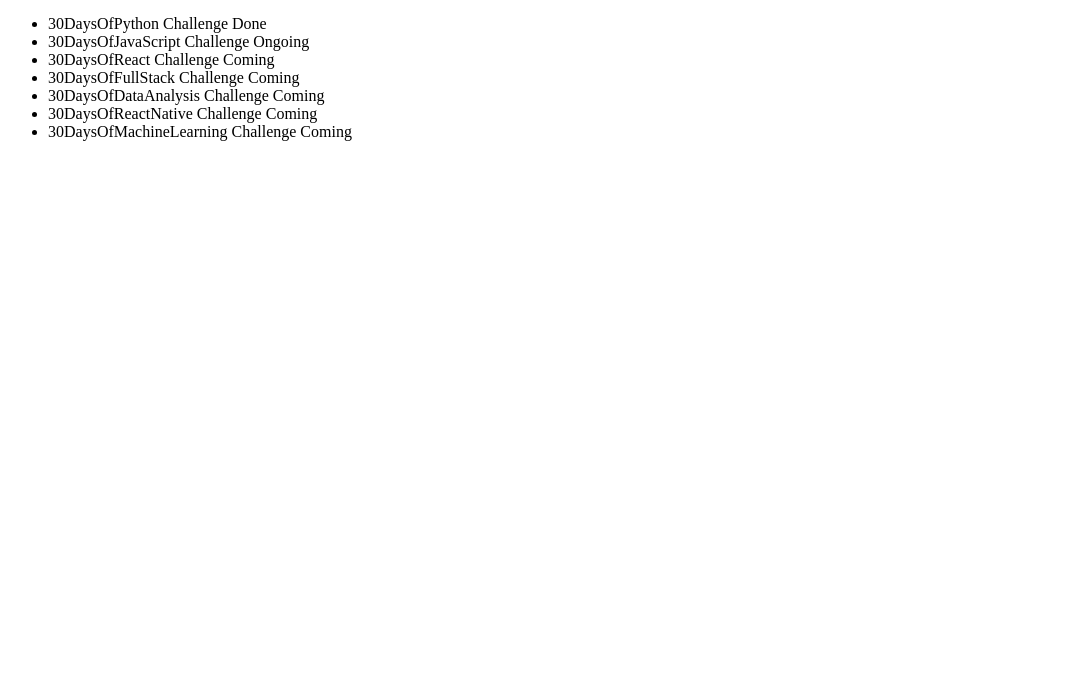
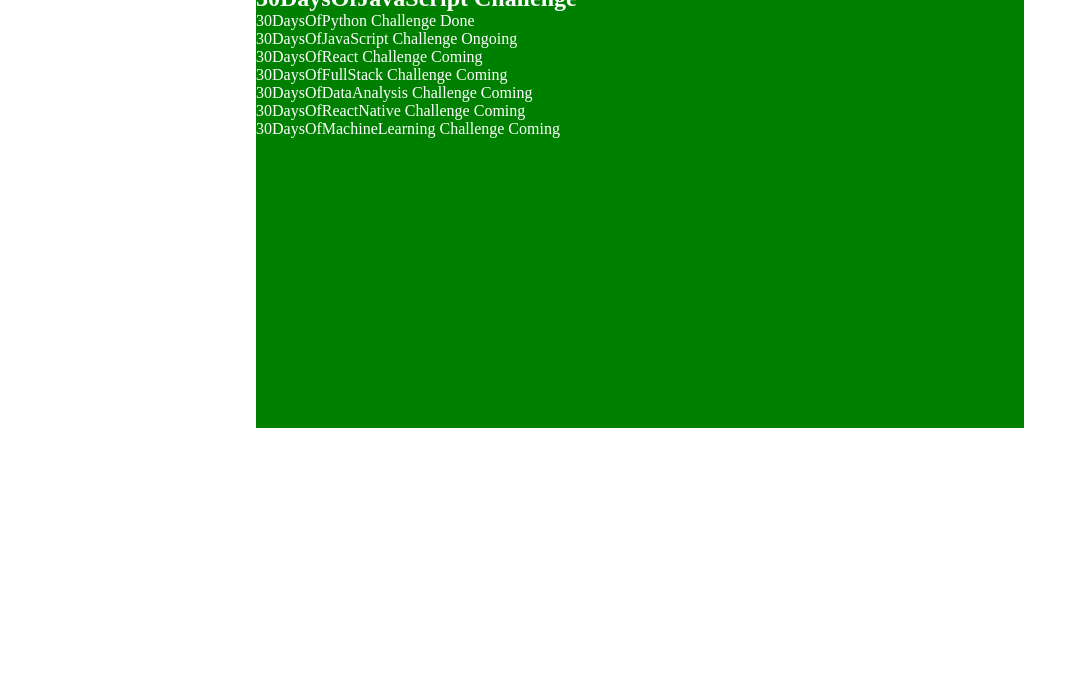
Before and after one commit to rajneeshkarna/dom-mini-project, a plain HTML site: page index.html in a window 1280 px wide. Shown: the part 112-800 px from the top of the page, without its empty margins (0-1079 px from the left). Drawn offline with Linux system fonts and the light colour scheme.

Commit message:
add style to wrapper div

```diff
--- a/css/style.css
+++ b/css/style.css
@@ -0,0 +1,5 @@
+*{
+  margin: 0;
+  padding: 0;
+  box-sizing: border-box;
+}
--- a/index.html
+++ b/index.html
@@ -2,6 +2,7 @@
 <html lang="en">
   <head>
     <title>JavaScript for Everyone:DOM</title>
+    <link rel="stylesheet" href="./css/style.css">
   </head>
   <body>
     <div class="wrapper">
@@ -17,5 +18,6 @@
             <li>30DaysOfMachineLearning Challenge Coming</li>
         </ul>
     </div>
+    <script src="./js/script.js"></script>
   </body>
 </html>
--- a/js/script.js
+++ b/js/script.js
@@ -0,0 +1,2 @@
+const wrapper = document.querySelector('.wrapper');
+wrapper.style= 'display: flex; flex-direction: column; width: 60%; height: 60vh; background: green; color: white; margin: 60px auto';
```
